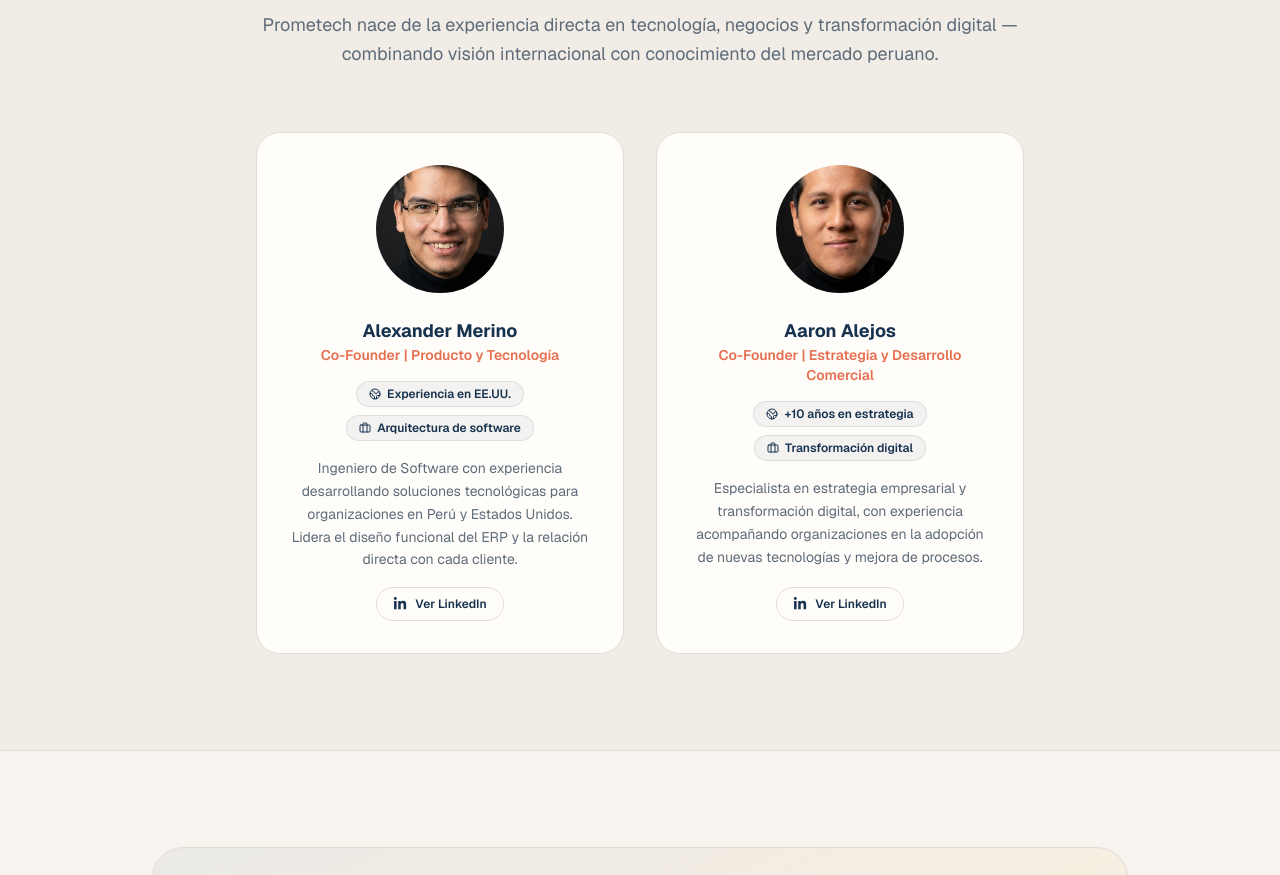
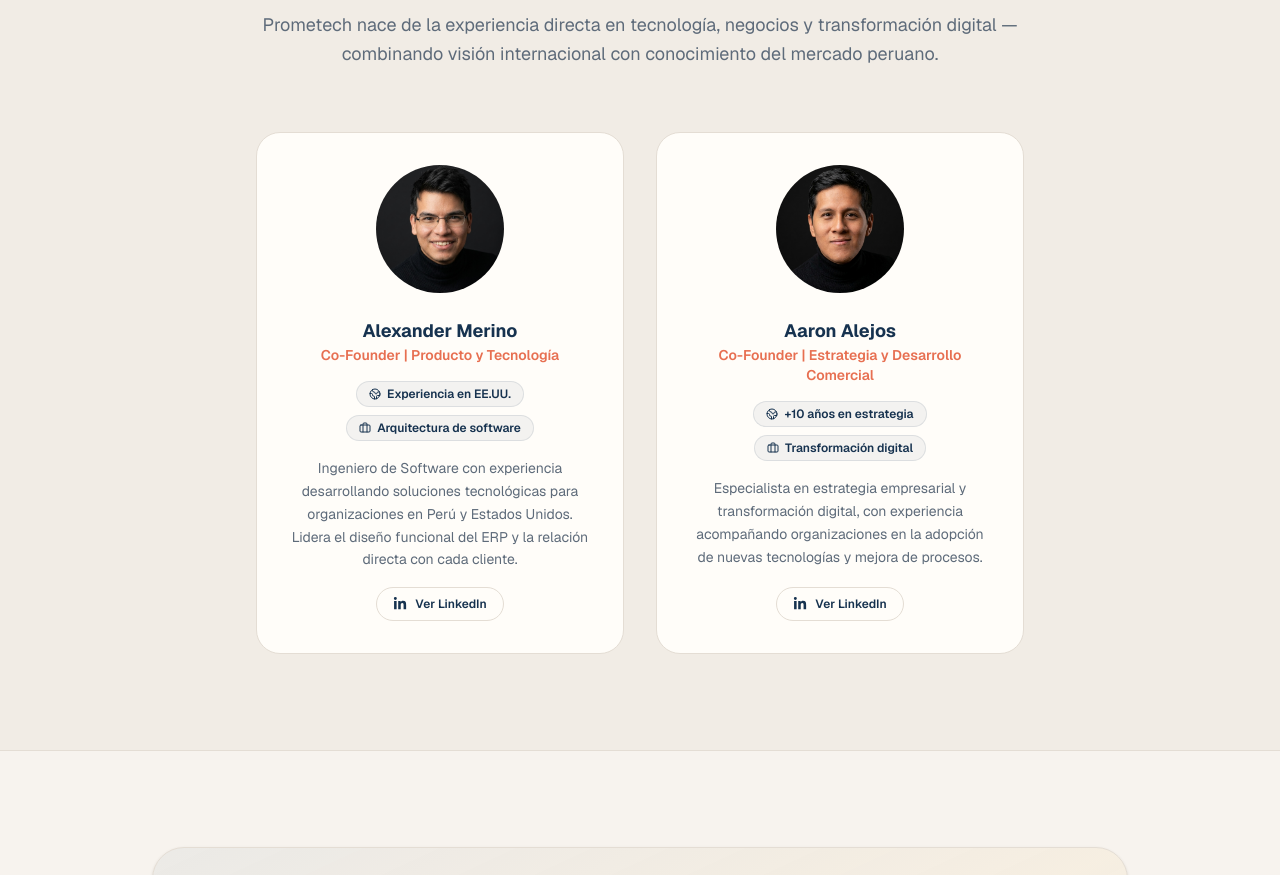
Before and after one commit to alexandermerino-prometech/landing-page, a Next.js app: page / in a window 1280 px wide. Shown: the part 7480-8355 px from the top of the page. Built offline with nearby package versions, Linux system fonts and the light colour scheme; no server answers.

Commit message:
cambiando foto

```diff
--- a/app/components/EquipoExperiencia.tsx
+++ b/app/components/EquipoExperiencia.tsx
@@ -68,7 +68,7 @@ export default function EquipoExperiencia() {
                   src={persona.foto}
                   alt={persona.nombre}
                   fill
-                  className="object-cover object-[center_15%] scale-170"
+                  className="object-cover object-[center_50%] scale-110"
                 />
               </div>
 
```
Also changed, not shown: public/equipo/aaron-alejos.jpg, public/equipo/alexander-merino.jpg.
